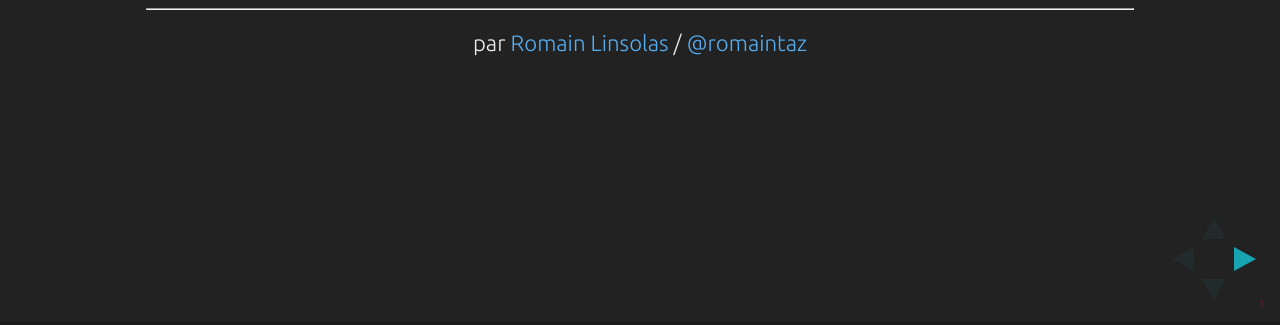
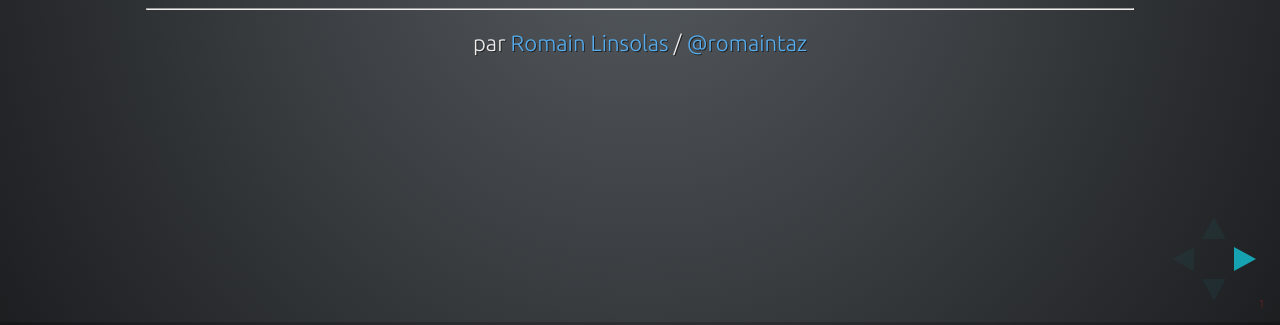
Before and after one commit to linsolas/presentations, a plain HTML site: page javascript-propre/index.html in a window 1280 px wide. Shown: the part 475-800 px from the top of the page. Drawn offline with Linux system fonts and the light colour scheme.

Commit message:
Update romain.css

```diff
--- a/revealjs/css/theme/romain.css
+++ b/revealjs/css/theme/romain.css
@@ -3,8 +3,14 @@
  * GLOBAL STYLES
  *********************************************/
 body {
-  background: #222;
-  background-color: #222; }
+  background: #1c1e20;
+  background: -moz-radial-gradient(center, circle cover, #555a5f 0%, #1c1e20 100%);
+  background: -webkit-gradient(radial, center center, 0px, center center, 100%, color-stop(0%, #555a5f), color-stop(100%, #1c1e20));
+  background: -webkit-radial-gradient(center, circle cover, #555a5f 0%, #1c1e20 100%);
+  background: -o-radial-gradient(center, circle cover, #555a5f 0%, #1c1e20 100%);
+  background: -ms-radial-gradient(center, circle cover, #555a5f 0%, #1c1e20 100%);
+  background: radial-gradient(center, circle cover, #555a5f 0%, #1c1e20 100%);
+  background-color: #2b2b2b; }
 
 .reveal {
   font-family: Ubuntu, "sans-serif";
```
